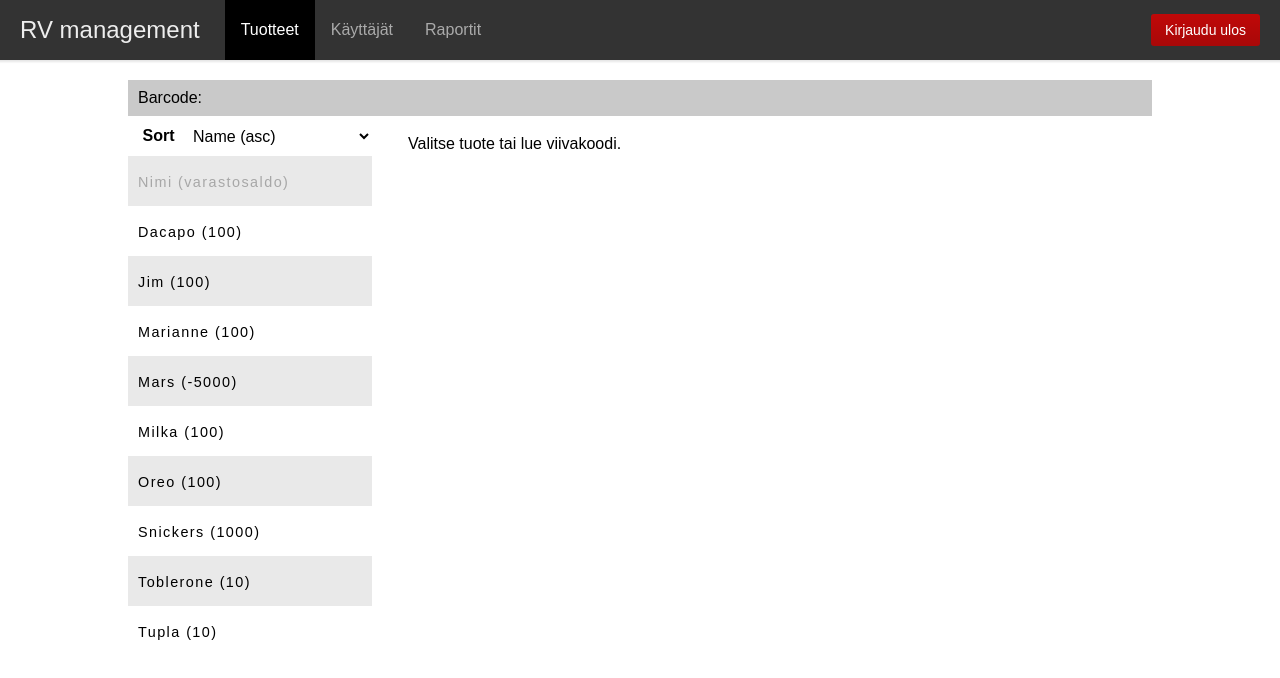
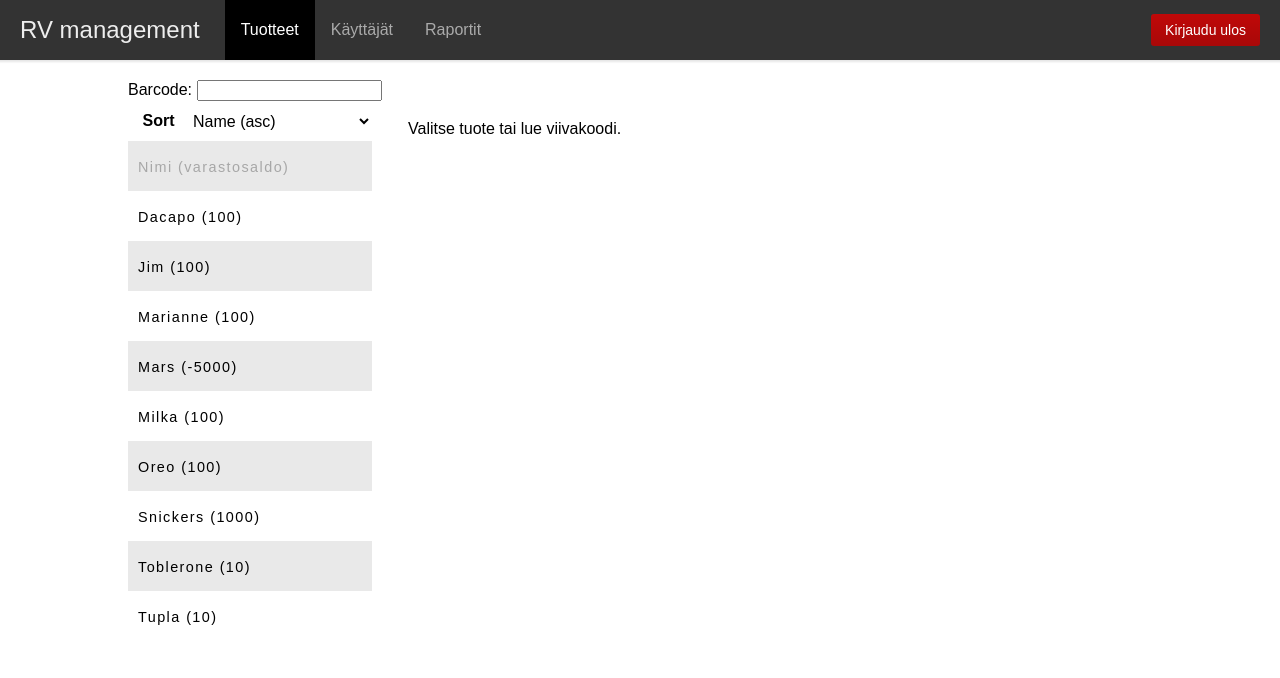
Before and after one commit to ohtu2018-rv/rv-management-frontend, a React (Create React App) app: page /products in a window 1280 px wide. Shown: the top 678 px of the page. Built offline with nearby package versions, Linux system fonts and the light colour scheme; sample sign-in values are in the browser's storage.

Commit message:
Update BarcodeListener to use Input field. Focus set to it as default.

```diff
--- a/src/components/sections/BarcodeListener.js
+++ b/src/components/sections/BarcodeListener.js
@@ -4,23 +4,23 @@ import { connect } from 'react-redux';
 export class BarcodeListener extends Component {
     constructor(props) {
         super(props);
-        this.handleKeyPress = this.handleKeyPress.bind(this);
+
         this.state = {
             barcode: ''
         };
+
+        // this.handleKeyPress = this.handleKeyPress.bind(this);
     }
 
-    componentDidMount() {
-        console.log('Mounted BarcodeListener');
+    /*componentDidMount() {
         document.addEventListener('keypress', this.handleKeyPress);
     }
 
-    componentWillUnMount() {
-        console.log('Unmounted barcode component');
+    componentWillUnmount() {
         document.removeEventListener('keypress', this.handleKeyPress);
-    }
+    }*/
 
-    handleKeyPress(event) {
+    /* handleKeyPress(event) {
         // Valid keys: 48-57 (0-9) and 13 (Enter)
         if (
             (event.keyCode >= 48 && event.keyCode <= 57) ||
@@ -36,13 +36,24 @@ export class BarcodeListener extends Component {
                 this.setState({ barcode: this.state.barcode + event.key });
             }
         }
+    }*/
+
+    handleInputEvent(event) {
+        this.setState({ barcode: event.target.value });
     }
 
     render() {
         return (
-            <div style={{ padding: 10, backgroundColor: '#C9C9C9' }}>
-                Barcode: {this.state.barcode}
-            </div>
+            <React.Fragment>
+                Barcode:{' '}
+                <input
+                    ref={input => {
+                        input && input.focus();
+                    }}
+                    value={this.state.barcode}
+                    onChange={(event) => this.handleInputEvent(event)}
+                />
+            </React.Fragment>
         );
     }
 }
--- a/src/components/sections/SingleProduct.js
+++ b/src/components/sections/SingleProduct.js
@@ -47,7 +47,7 @@ export class SingleProduct extends Component {
                                 €
                             </div>
                         </div>
-                        <div class="row">
+                        <div className="row">
                             <div className="label">Tuotteita / laatikko</div>
                             <div className="data">
                                 <input
@@ -92,7 +92,7 @@ export class SingleProduct extends Component {
                         Kullanvärisellä kuorella varustettu makuelämys.
                     </div>
                 </div>
-                {this.state.sisaanostoClicked || this.isBox() ? (
+                {this.state.buyInClicked || this.isBox() ? (
                     <React.Fragment>
                         <div className="row title">Sisäänosto</div>
                         <div className="row">
--- a/src/reducers/productFilterReducer.js
+++ b/src/reducers/productFilterReducer.js
@@ -1,5 +1,3 @@
-import productList from './../components/sections/ProductList';
-
 export const productFilterActions = {
     SORT_BY_VALUE: 'SORT_BY_VALUE'
 };
```
Also changed, not shown: 1 other file (tests, documents, lock files or other folders).
